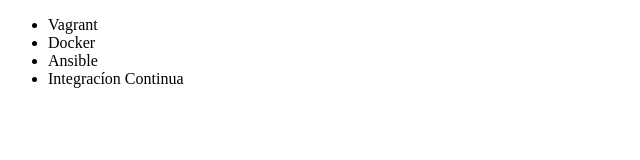
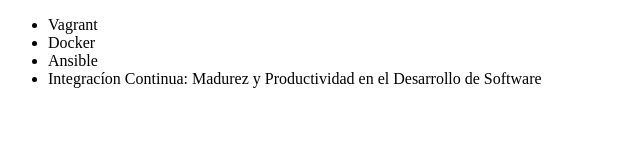
Before and after one commit to Jhukovsky/Alura-Git, a plain HTML site: page index.html in a window 1280 px wide. Shown: the whole page, without its empty margins (0-640 px from the left). Drawn offline with Linux system fonts and the light colour scheme.

Commit message:
Renombrando curso de Integracion continua

```diff
--- a/index.html
+++ b/index.html
@@ -9,7 +9,7 @@
             <li>Vagrant</li>
             <li>Docker</li>
             <li>Ansible</li>
-            <li>Integracíon Continua</li>
+            <li>Integracíon Continua: Madurez y Productividad en el Desarrollo de Software</li>
         </ul>
     </body>
 </html>
```
